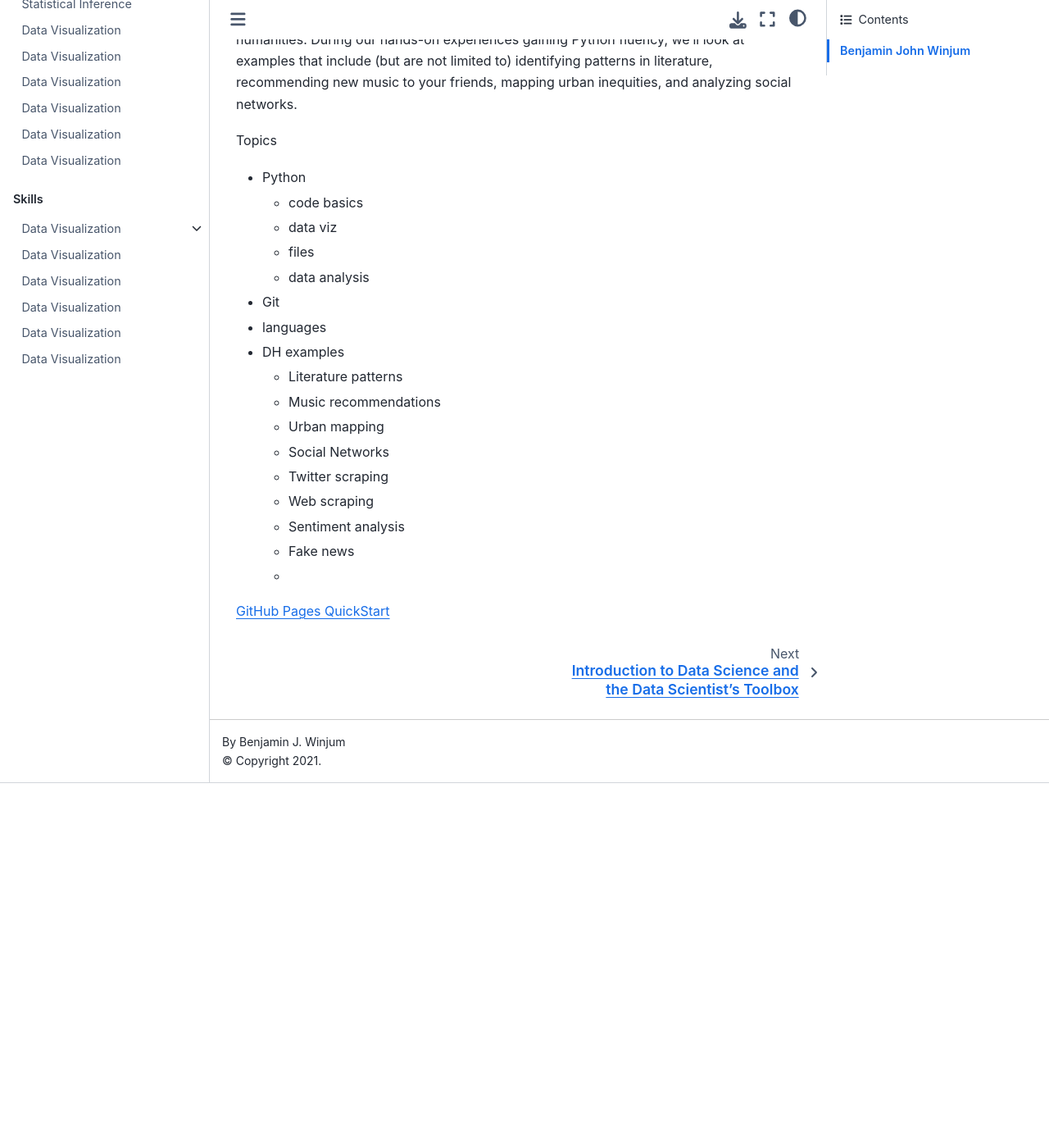
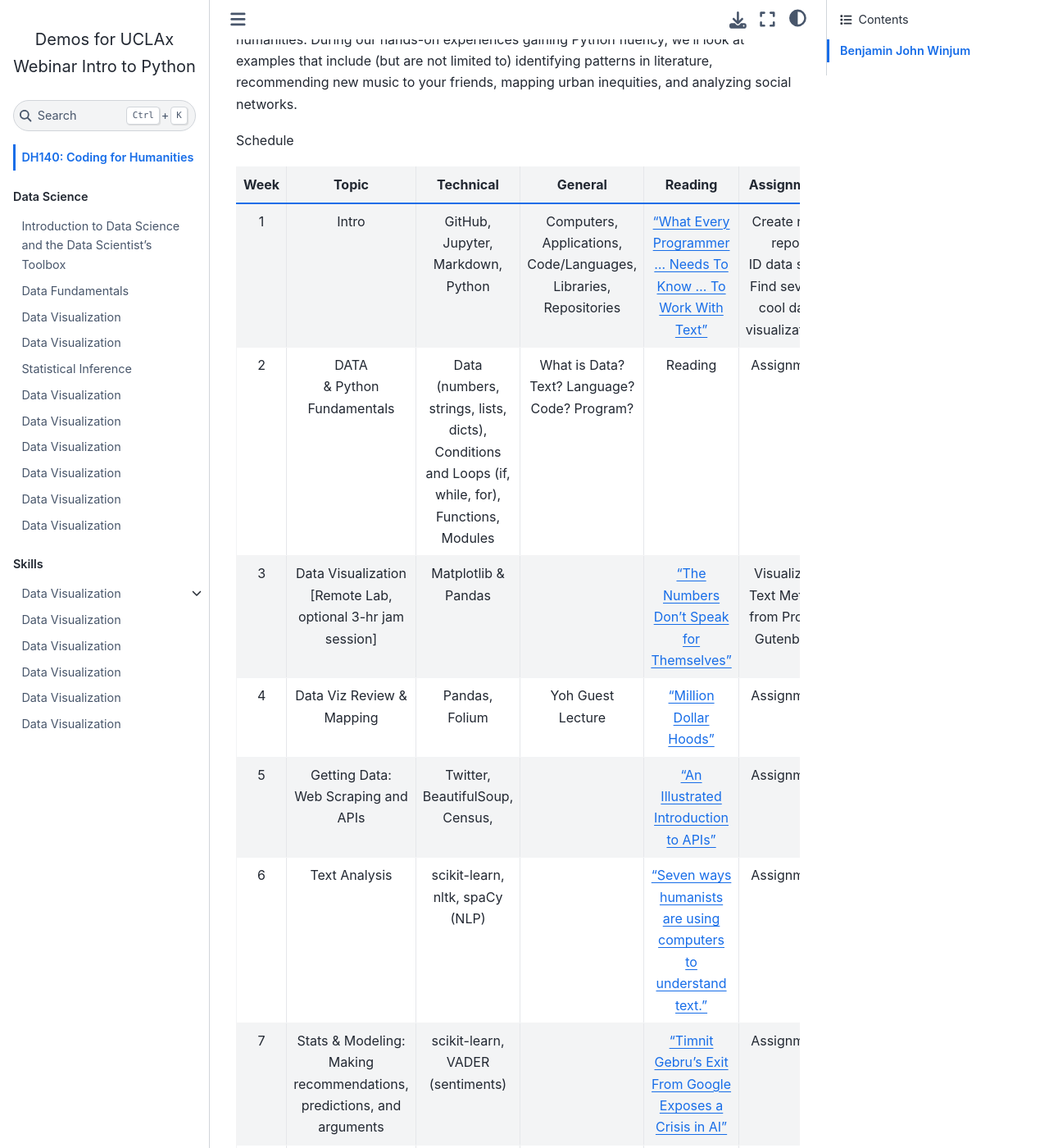
Before and after one commit to benjum/UCLA-22W-DH140, a Jupyter Book: the page built from book/landing.md, in a window 1280 px wide and 1400 px high, scrolled down 445 px. Shown: the whole window at 82% size. Built offline with Jupyter Book 1.0.4 settings and Sphinx 7.4.7 and the Sphinx Book theme 1.1.4, drawn with Linux system fonts in a browser that asks for light colours; before the commit the page ends 1386 px from its top, so only the background shows below that; some of the changed text lies outside the part shown.

Commit message:
update week plan

```diff
--- a/book/landing.md
+++ b/book/landing.md
@@ -3,6 +3,34 @@
 ## Benjamin John Winjum
 
 Coding is a skill. Coding is an art. Coding is a tool for creating other forms of expression, web sites, video games, music, and graphic visualizations of the flow of information and ideas. Coding has produced products that unify people, separate people, reinforce love, reinforce prejudice, entertain, bore, destroy, propagandize, and calm. Coding has had an undeniable impact on the modern world. This course will introduce you to coding through the language of Python. On the one hand, the course will develop your fluency in Python and general coding skills. We will learn how to speak grammatically correct Python to the computer, we will learn about Python in the context of other languages, we will learn how to use libraries of Python code, and we will learn how to use Python to tell stories of our own. On the other hand, the course will expose you to ways that Python can be used in the humanities. During our hands-on experiences gaining Python fluency, we’ll look at examples that include (but are not limited to) identifying patterns in literature, recommending new music to your friends, mapping urban inequities, and analyzing social networks.
+
+
+Schedule
+
+| Week | Topic | Technical | General | Reading | Assignment |
+| :---: | :---: | :---: | :---: | :---: | :---: |
+| 1 | Intro | GitHub,<br> Jupyter,<br> Markdown,<br> Python | Computers,<br> Applications,<br> Code/Languages,<br> Libraries,<br> Repositories | ["What Every Programmer ... Needs To Know ... To Work With Text"](https://kunststube.net/encoding/) | Create new repo,<br> ID data sets,<br> Find several cool data visualizations |
+| 2 | DATA<br> & Python Fundamentals | Data (numbers, strings, lists, dicts),<br> Conditions and Loops (if, while, for),<br> Functions,<br> Modules | What is Data? Text? Language? Code? Program? | Reading | Assignment |
+| 3 | Data Visualization<br> [Remote Lab,<br> optional 3-hr jam session] | Matplotlib & Pandas |  | ["The Numbers Don't Speak for Themselves"](https://data-feminism.mitpress.mit.edu/pub/czq9dfs5/release/3) | Visualizing Text Metrics from Project Gutenberg |
+| 4 | Data Viz Review & Mapping | Pandas, Folium | Yoh Guest Lecture | ["Million Dollar Hoods"](https://milliondollarhoods.pre.ss.ucla.edu/) | Assignment |
+| 5 | Getting Data:<br> Web Scraping and APIs | Twitter, BeautifulSoup, Census,  |  | ["An Illustrated Introduction to APIs"](https://medium.com/epfl-extension-school/an-illustrated-introduction-to-apis-10f8000313b9) | Assignment |
+| 6 | Text Analysis | scikit-learn, nltk, spaCy (NLP) |  | ["Seven ways humanists are using computers to understand text."](https://tedunderwood.com/2015/06/04/seven-ways-humanists-are-using-computers-to-understand-text/) | Assignment |
+| 7 | Stats & Modeling:<br> Making recommendations, predictions, and arguments | scikit-learn, VADER (sentiments) |  | ["Timnit Gebru’s Exit From Google Exposes a Crisis in AI"](https://www.wired.com/story/timnit-gebru-exit-google-exposes-crisis-in-ai/) | Assignment |
+| 8 | Network Analysis<br> [Remote Lab, optional 3-hr jam session] | networkx, Bokeh |  | Reading | Assignment |
+| 9 | Data Pipelines & Data Stories | Technical |  | ["Unicorns, Janitors, Ninjas, Wizards, and Rock Stars"](https://data-feminism.mitpress.mit.edu/pub/2wu7aft8/release/3) | Assignment |
+| 10 | Data Pipelines & Data Stories II | Technical |  | Reading | Assignment |
+| Finals | Project Presentations |  |  |  |  |
+
+1. Intro to GitHub, Jupyter, Python
+2.
+3.
+4.
+5.
+6.
+7.
+8.
+9.
+10.
 
 Topics
 
```
